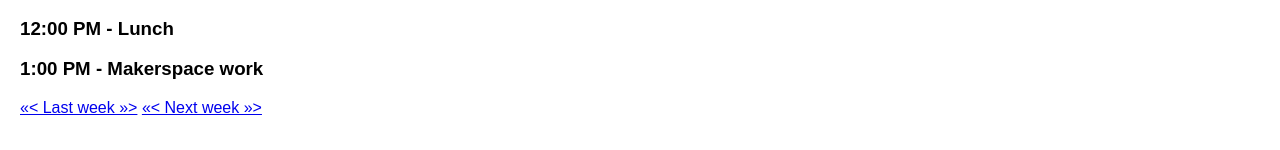
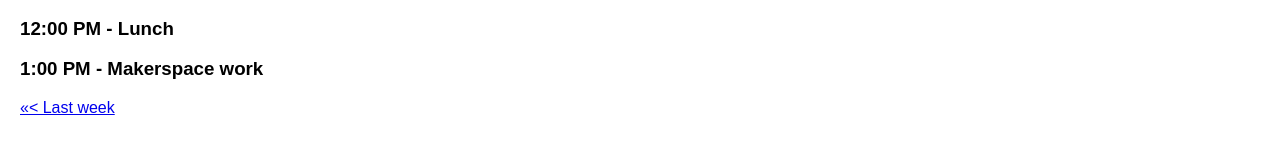
Before and after one commit to digbmc/dssf-syll, a Jekyll site: the page built from _weeks/08-final.md, in a window 1280 px wide. Shown: the part 1677-1827 px from the top of the page. Built offline with Jekyll 4.4.1, drawn with Linux system fonts in a browser that asks for light colours; some of the changed lines change nothing that is shown.

Commit message:
Update 08-final.md; previous nav link

```diff
--- a/_weeks/08-final.md
+++ b/_weeks/08-final.md
@@ -82,5 +82,4 @@ July 21, 2023
 
 ### 1:00 PM - Makerspace work
 
-[<<< Last week >>>](07-sustain.md)
-[<<< Next week >>>](09-testing.md)
+[<<< Last week](07-testing.md)
```
